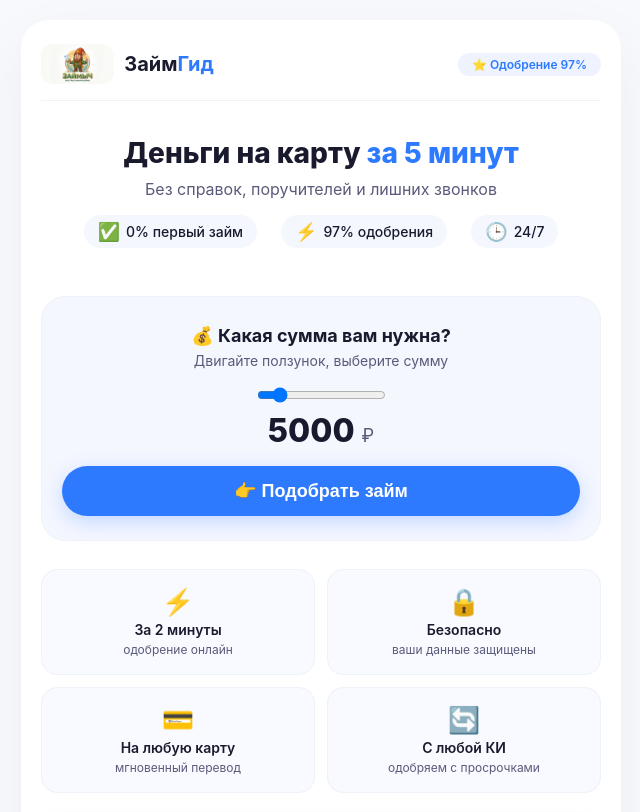
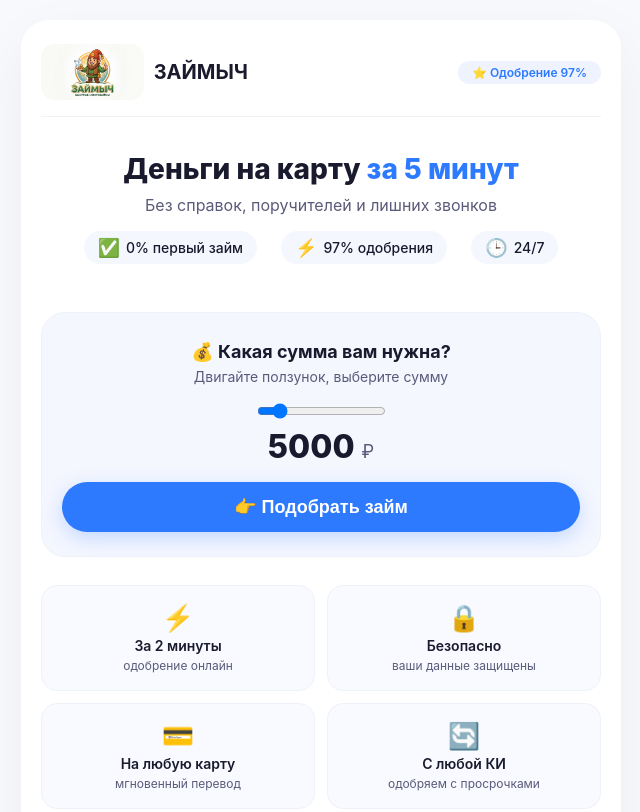
Before and after one commit to zender337228-dotcom/mfo-app, a plain HTML site: page index.html in a window 1280 px wide. Shown: the top 812 px of the page, without its empty margins (319-959 px from the left). Drawn offline with Linux system fonts and the light colour scheme.

Commit message:
Update index.html

```diff
--- a/index.html
+++ b/index.html
@@ -437,18 +437,16 @@
 <body>
 
 <div class="container">
-    <!-- ===== ШАПКА ===== -->
+   <!-- ===== ШАПКА С НАЗВАНИЕМ ЗАЙМЫЧ ===== -->
     <div class="header">
         <div class="logo">
-            <!-- ⚠️ ТУТ БУДЕТ ТВОЙ ЛОГОТИП -->
             <!--
-                1. Загрузи логотип в ту же папку на GitHub.
-                2. Замени "logo.png" на имя твоего файла.
-                3. Если картинки нет, будет показана эмодзи-заглушка.
+                ЗАГРУЗИ СВОЙ ЛОГОТИП КАРТИНКОЙ И ЗАМЕНИ "logo.png"
+                РАЗМЕР КАРТИНКИ ТЕПЕРЬ УВЕЛИЧЕН ДО 56px
             -->
-            <img src="logo.png" alt="Логотип" style="height: 40px; width: auto; border-radius: 12px;" onerror="this.style.display='none'; document.getElementById('logoPlaceholder').style.display='flex';">
-            <div class="logo-placeholder" id="logoPlaceholder" style="display: none;">💰</div>
-            <span class="logo-text">Займ<span style="color:#2d7aff;">Гид</span></span>
+            <img src="logo.png" alt="ЗАЙМЫЧ" style="height: 56px; width: auto; border-radius: 14px;" onerror="this.style.display='none'; document.getElementById('logoPlaceholder').style.display='flex';">
+            <div class="logo-placeholder" id="logoPlaceholder" style="display: none;">З</div>
+            <span class="logo-text"><span>ЗАЙМЫЧ</span></span>
         </div>
         <div class="badge">⭐ Одобрение 97%</div>
     </div>
```
